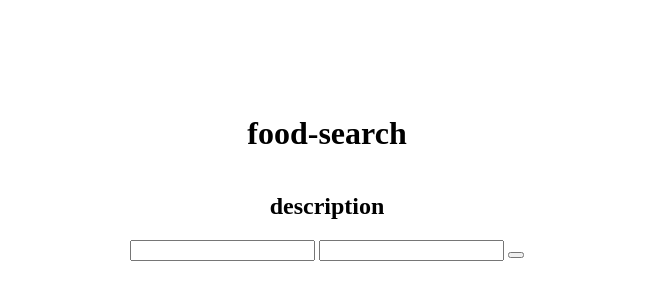
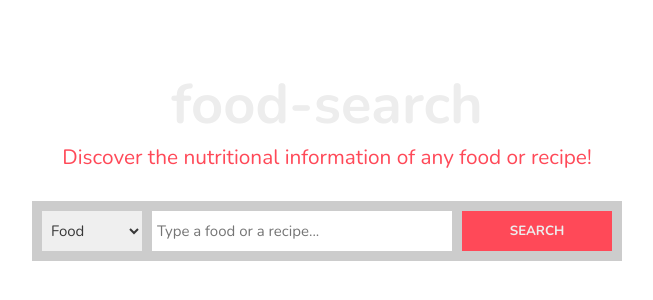
Before and after one commit to viniciusmeneses/food-search, a website: page src/index.html in a window 1280 px wide. Shown: the part 124-424 px from the top of the page, without its empty margins (313-966 px from the left). Drawn offline with nearby package versions, Linux system fonts and the light colour scheme; files that its build step writes are made by us from their sources.

Commit message:
Implement HTML and CSS for titles and search bar

```diff
--- a/src/assets/scss/index.scss
+++ b/src/assets/scss/index.scss
@@ -1 +1,8 @@
+$primary-color: #ff4958;
+$secondary-color: #ededed;
+
+$font: 'Nunito', sans-serif;
+
 @import 'layout';
+@import 'title';
+@import 'search';
--- /dev/null
+++ b/src/assets/scss/search.scss
@@ -0,0 +1,30 @@
+#search {
+  display: flex;
+  padding: 10px;
+  background-color: #00000033;
+  flex-wrap: wrap;
+
+  select, input {
+    height: 40px;
+    border: none;
+    padding: 0 5px;
+    font-family: $font;
+    font-size: 15px;
+    color: #383838;
+    margin: 0 10px 0 0;
+    width: 300px;
+  }
+
+  select {
+    width: 100px;
+  }
+
+  button {
+    border: none;
+    background-color: $primary-color;
+    font-family: $font;
+    font-weight: 700;
+    color: $secondary-color;
+    width: 150px;
+  }
+}
--- /dev/null
+++ b/src/assets/scss/title.scss
@@ -0,0 +1,16 @@
+.title {
+  color: $secondary-color;
+  font-family: $font;
+  font-size: 3.5em;
+  margin: 0;
+  font-weight: 700;
+}
+.subtitle {
+  color: $primary-color;
+  font-family: $font;
+  margin: 0;
+  font-weight: 300;
+  font-size: 1.3em;
+  margin-bottom: 30px;
+  text-align: center;
+}
--- a/src/index.html
+++ b/src/index.html
@@ -4,21 +4,25 @@
 <head>
   <meta charset="utf-8">
   <meta http-equiv="x-ua-compatible" content="ie=edge">
-  <title>Simple Gulp Boilerplate</title>
+  <title>food-search</title>
   <meta name="description" content="">
   <meta name="viewport" content="width=device-width, initial-scale=1, shrink-to-fit=no">
   <link rel="shortcut icon" href="assets/img/favicon.ico" />
+  <link href="https://fonts.googleapis.com/css?family=Nunito:300,400,700" rel="stylesheet">
   <link rel="stylesheet" href="assets/css/style.min.css">
 </head>
 
 <body>
   <header>
-    <h1>food-search</h1>
-    <h2>description</h2>
+    <h1 class="title">food-search</h1>
+    <h2 class="subtitle">Discover the nutritional information of any food or recipe!</h2>
     <form method="get" id="search">
-      <input>
-      <input>
-      <button type="submit"></button>
+      <select>
+        <option>Food</option>
+        <option>Recipe</option>
+      </select>
+      <input placeholder="Type a food or a recipe...">
+      <button type="submit">SEARCH</button>
     </form>
   </header>
   <section>
```
Also changed, not shown: src/assets/img/favicon.ico.
